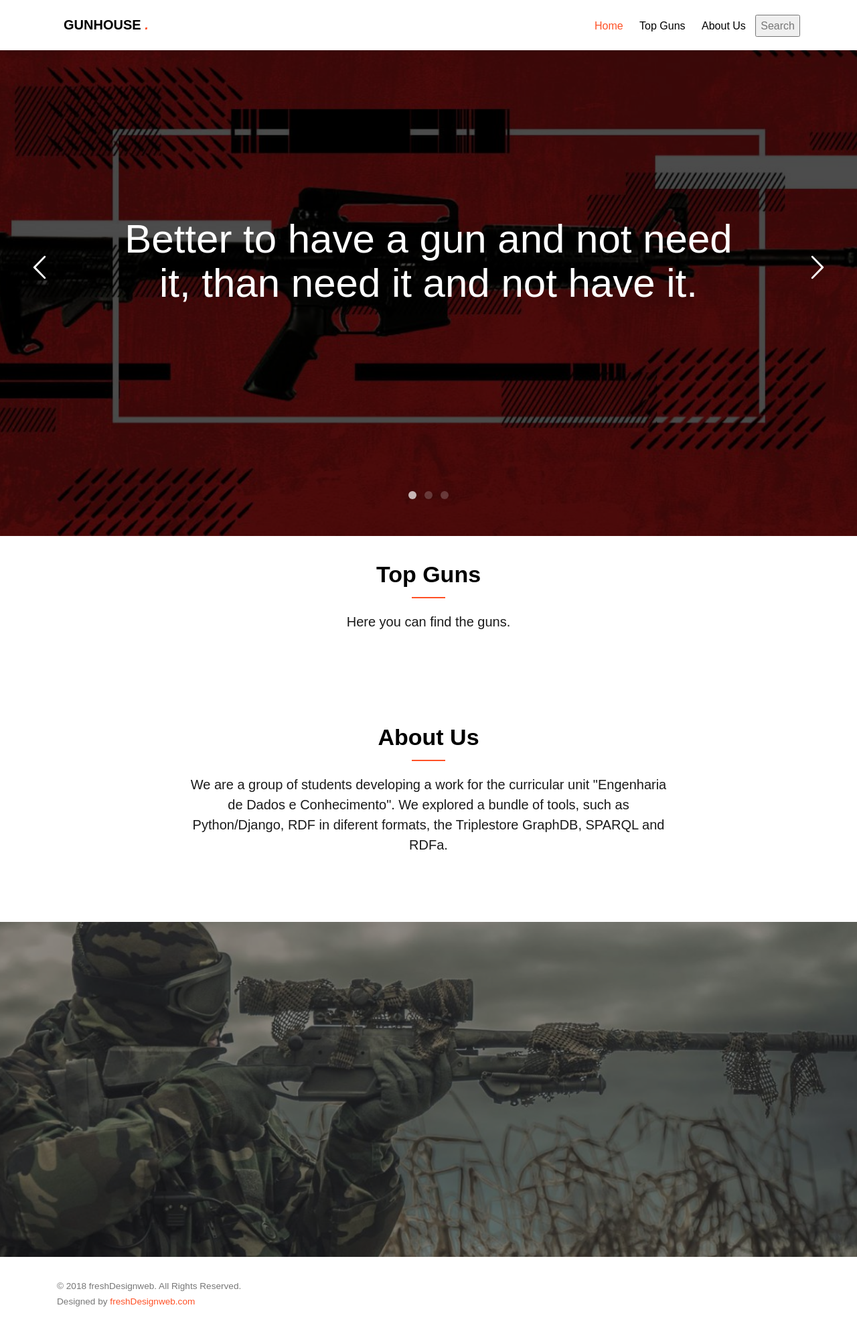
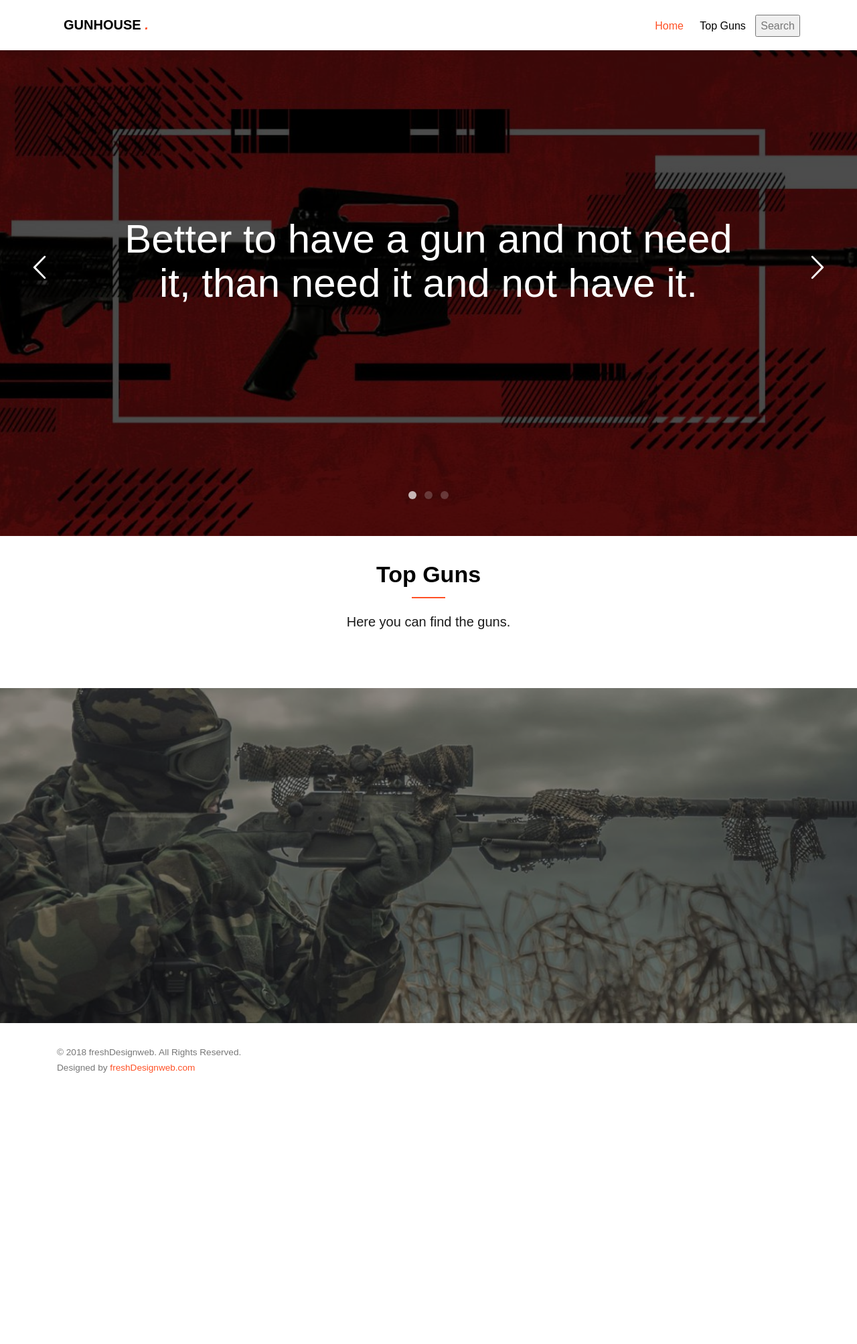
Before and after one commit to tavaresfajardo/pro20, a Django app: template edc_tp2/templates/index.html in a window 1280 px wide. Shown: the whole page at 67% size. After the commit the page ends 1601 px from the top, so only its background shows below. Run offline with Django 3.2, Linux system fonts and the light colour scheme; the template is opened without the code that fills it, so the values that code supplies are empty; some libraries are stand-ins or nearby versions; some web fonts are replaced.

Commit message:
remove about us

```diff
--- a/edc_tp2/templates/index.html
+++ b/edc_tp2/templates/index.html
@@ -138,7 +138,6 @@ label {
 					<ul>
 						<li class="active"><a href="index.html" data-nav-section="home">Home</a></li>
 						<li><a href="#" data-nav-section="portfolio">Top Guns</a></li>
-						<li><a href="#" data-nav-section="about">About Us</a></li>
 						<button id="bomdia" onclick="myFunction()">Search</button>
 					</ul>
 				</div>
@@ -215,18 +214,7 @@ label {
 		</div>
 
 
-    <div id="ubea-blog" data-section="about">
-		<div class="ubea-container">
-			<div class="row">
-				<div class="col-md-8 col-md-offset-2 text-center ubea-heading">
-					<h2>About Us</h2>
-					<p>We are a group of students developing a work for the curricular unit "Engenharia de Dados e Conhecimento".
-						We explored a bundle of tools, such as Python/Django, RDF in diferent formats,
-						 the Triplestore GraphDB, SPARQL and RDFa.</p>
-				</div>
-			</div>
-	    </div>
-    </div>
+
 
 	<div id="ubea-contact" data-section="contact" class="ubea-cover ubea-cover-xs" style="background-image:url(static/images/img_bg_4.jpg);">
 		<div class="overlay"></div>
```
